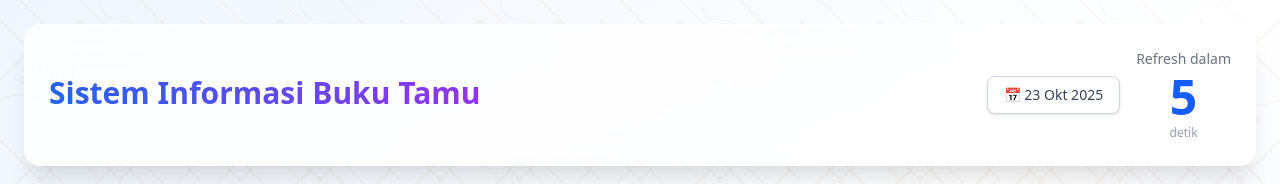
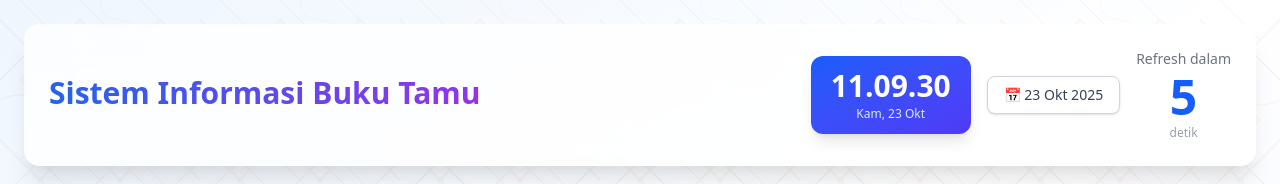
Before and after one commit to adeetz/bukutamu, a Next.js app: page /display in a window 1280 px wide. Shown: the top 184 px of the page. Built offline with nearby package versions, Linux system fonts and the light colour scheme; no server answers; the database is empty.

Commit message:
Add real-time clock display next to date picker on TV display
Co-authored-by: factory-droid[bot] <138933559+factory-droid[bot]@users.noreply.github.com>

```diff
--- a/app/display/page.tsx
+++ b/app/display/page.tsx
@@ -130,6 +130,26 @@ export default function TVDisplayPage() {
             </div>
           </div>
           <div className="flex items-center gap-4">
+            {/* Real-time Clock */}
+            <div className="px-5 py-3 bg-gradient-to-br from-blue-600 to-indigo-600 rounded-xl shadow-lg">
+              <div className="text-center">
+                <div className="text-3xl font-bold text-white tabular-nums">
+                  {currentTime.toLocaleTimeString('id-ID', {
+                    hour: '2-digit',
+                    minute: '2-digit',
+                    second: '2-digit',
+                  })}
+                </div>
+                <div className="text-xs text-blue-100 mt-0.5 font-medium">
+                  {currentTime.toLocaleDateString('id-ID', {
+                    weekday: 'short',
+                    day: 'numeric',
+                    month: 'short',
+                  })}
+                </div>
+              </div>
+            </div>
+
             {/* Date Picker */}
             <div className="relative">
               <button
```
